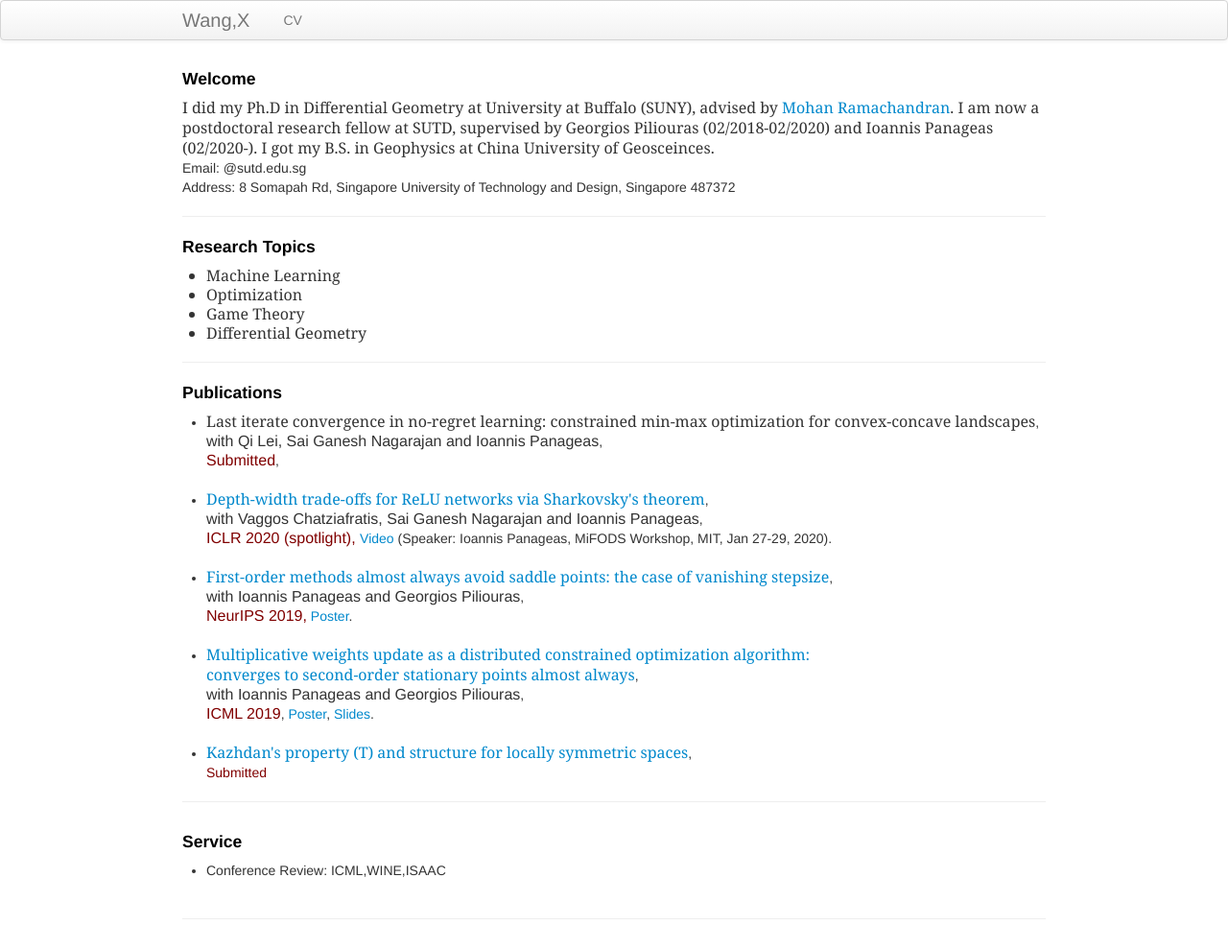
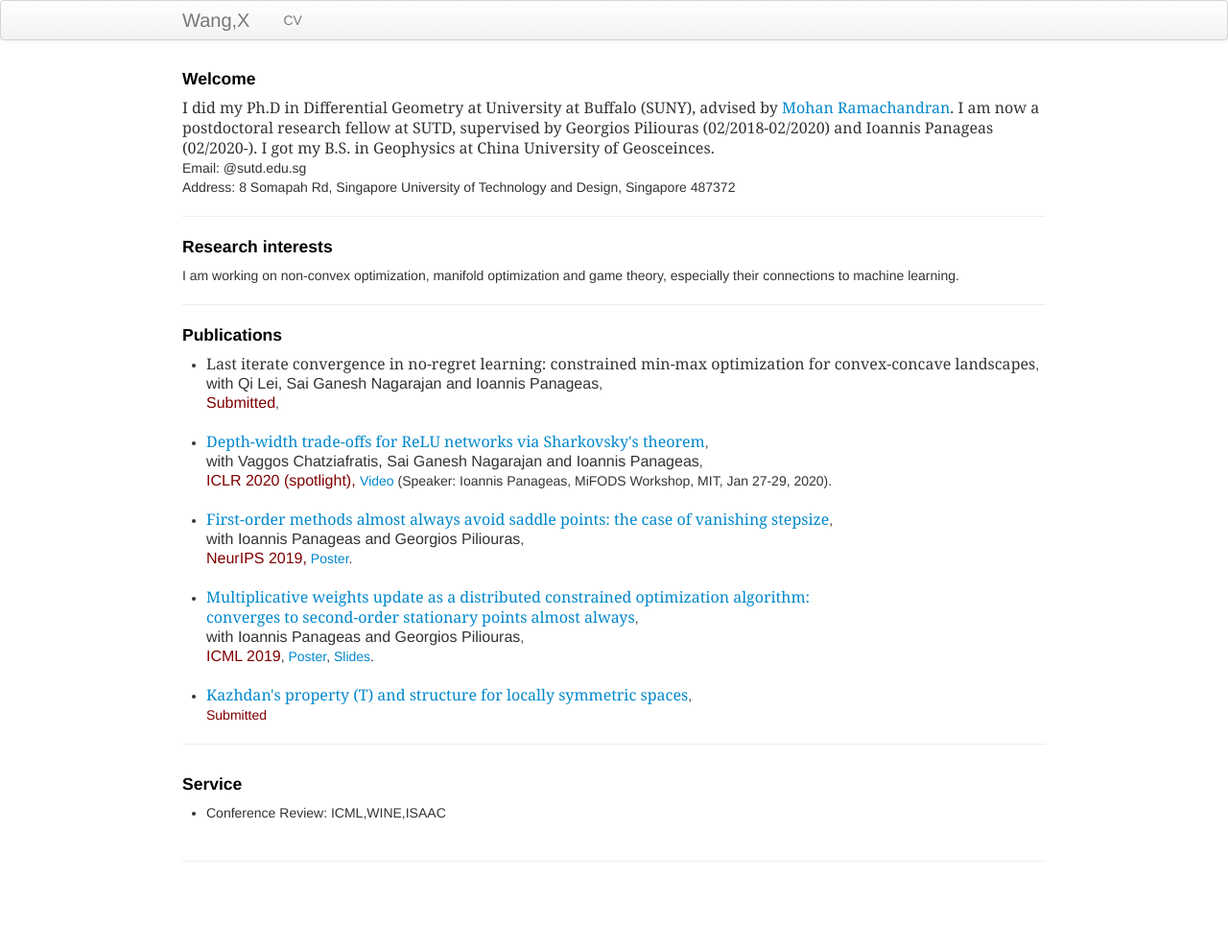
Before and after one commit to xiiaowang/xiiaowang.github.io, a Jekyll site: the page built from index.md, in a window 1280 px wide. Shown: the whole page at 96% size. Built offline with Jekyll 4.4.1, drawn with Linux system fonts in a browser that asks for light colours; after the commit the page ends 929 px from its top, so only the background shows below that.

Commit message:
Update index.md

```diff
--- a/index.md
+++ b/index.md
@@ -17,17 +17,17 @@ keywords: machine learning, geometry
 ---
 
 <div class="container2">
-<h4><a name="Research interests"></a>Research Topics</h4>
+<h4><a name="Research interests"></a>Research interests</h4>
+    I am working on non-convex optimization, manifold optimization and game theory, especially their connections to machine learning.
+<!--
 <ul><font size="3" face="Georgia">
     <li>Machine Learning</li>
     <li>Optimization</li>
     <li>Game Theory</li>
     <li>Differential Geometry</li>
     </font>
-    <!--
-    <li>Differential Geometry</li>
+</ul>
 -->
-</ul>
 </div>
 <!--
 #<h4><a name="Education"></a>Education & Work</h4>
```
